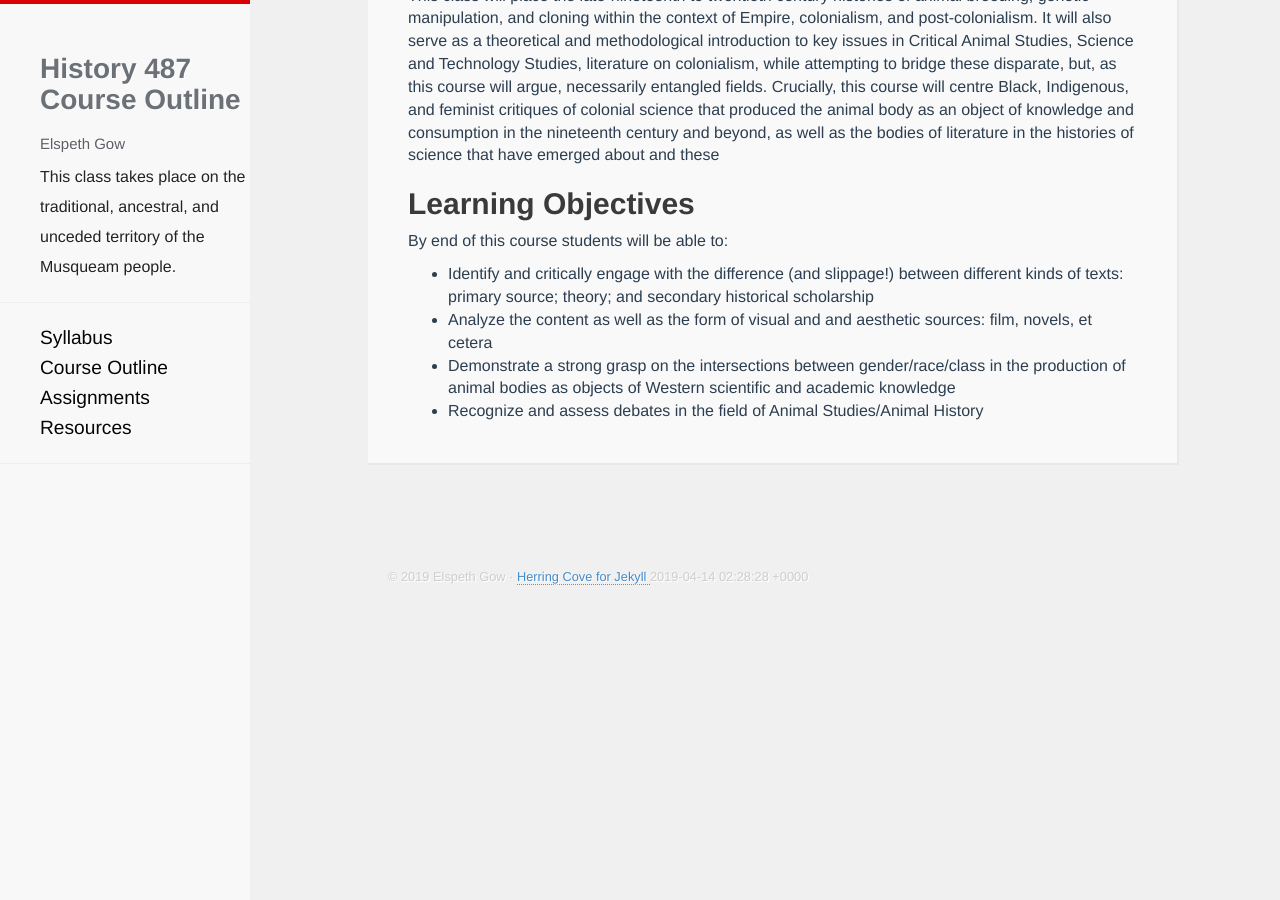
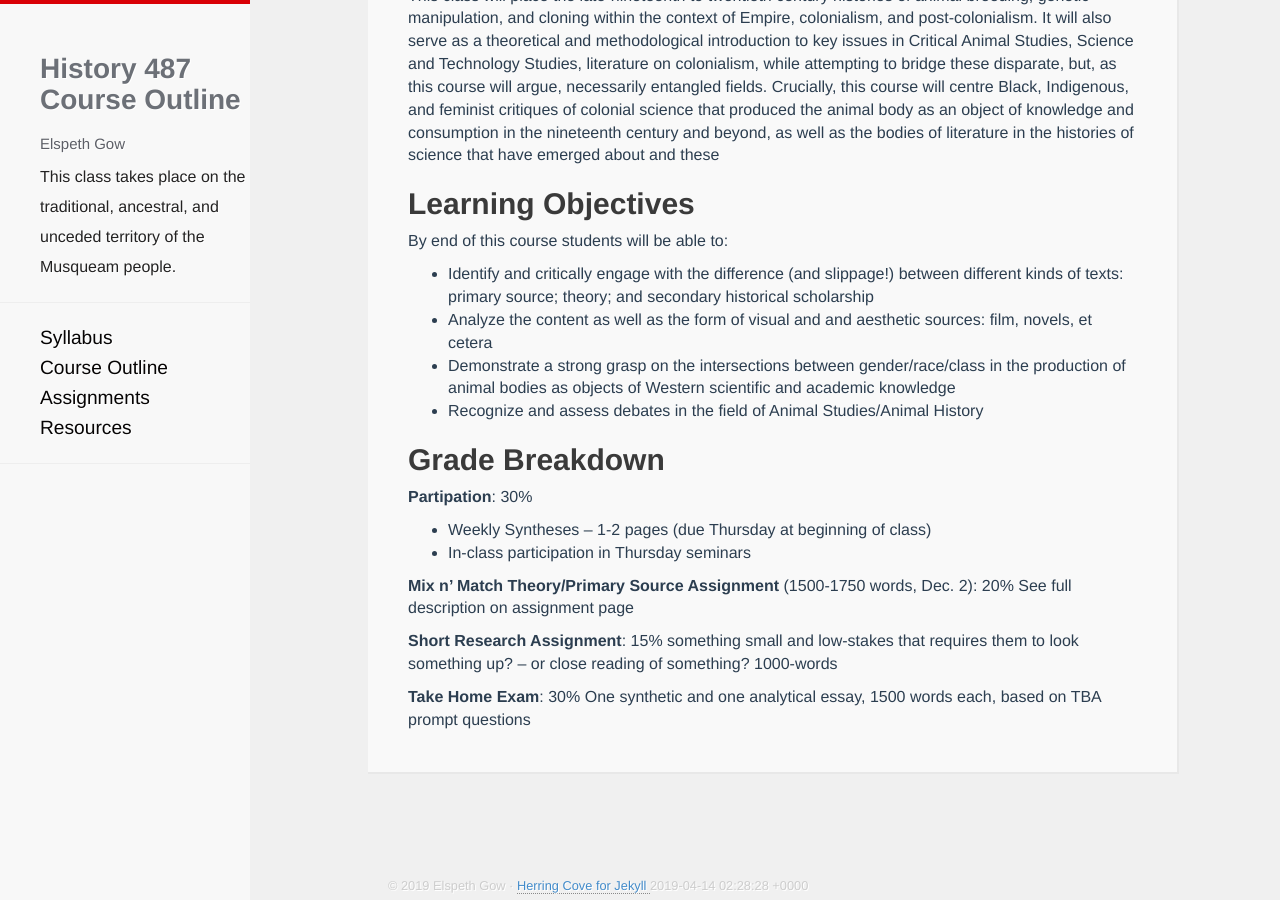
Before and after one commit to esgow/HIST487, a Jekyll site: the page built from index.md, in a window 1280 px wide and 900 px high, scrolled down 1143 px. Built offline with Jekyll 4.4.1, drawn with Linux system fonts in a browser that asks for light colours; nearby versions of some CDN libraries; Markdown is read by kramdown in place of the engine named in the settings; our own code applies the rules of GitHub Pages for plain Markdown files; before the commit the page ends 1734 px from its top, so only the background shows below that.

Commit message:
Update index.md

```diff
--- a/index.md
+++ b/index.md
@@ -19,3 +19,18 @@ By end of this course students will be able to:
 * Analyze the content as well as the form of visual and and aesthetic sources: film, novels, et cetera
 * Demonstrate a strong grasp on the intersections between gender/race/class in the production of animal bodies as objects of Western scientific and academic knowledge
 * Recognize and assess debates in the field of Animal Studies/Animal History
+
+## Grade Breakdown
+
+**Partipation**: 30%
+* Weekly Syntheses – 1-2 pages (due Thursday at beginning of class)
+* In-class participation in Thursday seminars
+
+**Mix n' Match Theory/Primary Source Assignment** (1500-1750 words, Dec. 2): 20%
+See full description on assignment page
+
+**Short Research Assignment**: 15%
+something small and low-stakes that requires them to look something up? – or close reading of something? 1000-words
+
+**Take Home Exam**: 30%
+One synthetic and one analytical essay, 1500 words each, based on TBA prompt questions
```
